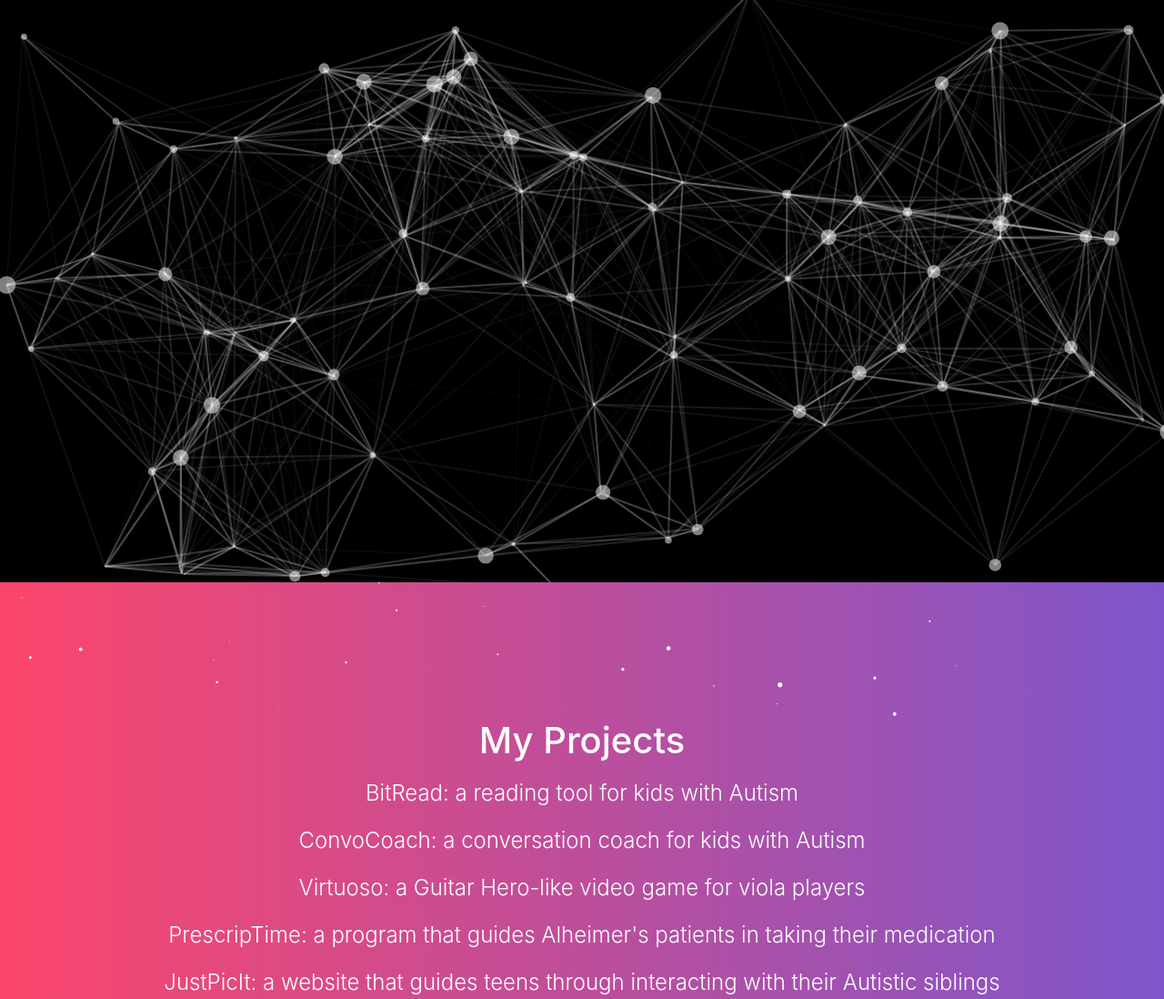
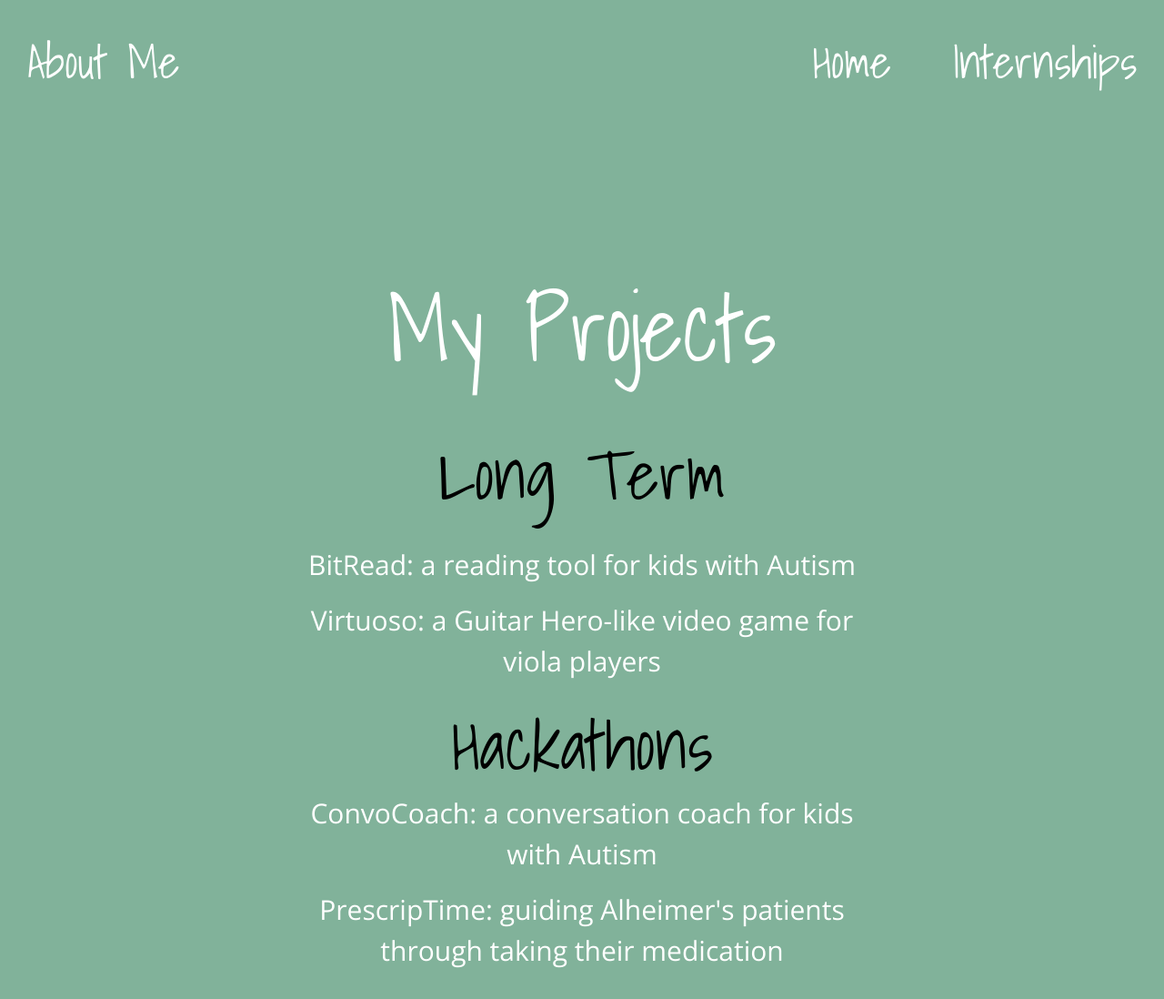
Before and after one commit to SunjanaK/SunjanaK.github.io, a plain HTML site: page myprojects.html in a window 1280 px wide. Shown: the whole page at 91% size. Drawn offline with nearby package versions, Linux system fonts and the light colour scheme; files whose address does not match are found by name.

Commit message:
revamped homepage and my projects

```diff
--- a/index.html
+++ b/index.html
@@ -148,6 +148,12 @@
         /* margin-top: 300px; */
       }
 
+      /* a{
+        text-decoration: none;
+      } */
+
+
+
 
 
 
@@ -168,11 +174,15 @@
 
       <main role="main" class="inner cover">
         <div class = "right links">
-          <div style="position: absolute; top: 30px; right: 30px; font-size: 50px; font-family: 'Shadows Into Light', cursive; color: white">Internships</div>
+          <a href="myprojects.html" style="position: absolute; top: 30px; right: 300px; font-size: 50px; font-family: 'Shadows Into Light', cursive; color: white;">Projects</a>
+          <div style="position: absolute; top: 30px; right: 30px; font-size: 50px; font-family: 'Shadows Into Light', cursive; color: white;">Internships</div>
+          <!-- <div style="position: absolute; top: 30px; right: 300px; font-size: 50px; font-family: 'Shadows Into Light', cursive; color: white;">Projects</div> -->
         </div>
+        <div style="position: absolute; top: 30px; left: 30px; font-size: 50px; font-family: 'Shadows Into Light', cursive; color: white;">About Me</div>
+        <!-- <div style="position: absolute; top: 30px; left: 30px; font-size: 50px; font-family: 'Shadows Into Light', cursive; color: white;">Fun Stuff</div> -->
         <!-- <h3 color="white" style="position: absolute; top: 30px; right: 30px; font-size: 50px; font-family: 'Shadows Into Light', cursive; color: white">Internships</h3> -->
 
-        <h1 class="cover-heading" color="white">Hey, I'm Sunjana!</h1>
+        <h1 class="cover-heading">Hey, I'm Sunjana!</h1>
         <br>
         <br>
         <br>
@@ -231,10 +241,10 @@
 
     <!-- Optional JavaScript -->
     <!-- jQuery first, then Popper.js, then Bootstrap JS -->
-    <script src="https://code.jquery.com/jquery-3.3.1.slim.min.js" integrity="sha384-q8i/X+965DzO0rT7abK41JStQIAqVgRVzpbzo5smXKp4YfRvH+8abtTE1Pi6jizo" crossorigin="anonymous"></script>
+    <!-- <script src="https://code.jquery.com/jquery-3.3.1.slim.min.js" integrity="sha384-q8i/X+965DzO0rT7abK41JStQIAqVgRVzpbzo5smXKp4YfRvH+8abtTE1Pi6jizo" crossorigin="anonymous"></script>
     <script src="https://cdnjs.cloudflare.com/ajax/libs/popper.js/1.14.3/umd/popper.min.js" integrity="sha384-ZMP7rVo3mIykV+2+9J3UJ46jBk0WLaUAdn689aCwoqbBJiSnjAK/l8WvCWPIPm49" crossorigin="anonymous"></script>
     <script src="https://stackpath.bootstrapcdn.com/bootstrap/4.1.3/js/bootstrap.min.js" integrity="sha384-ChfqqxuZUCnJSK3+MXmPNIyE6ZbWh2IMqE241rYiqJxyMiZ6OW/JmZQ5stwEULTy" crossorigin="anonymous"></script>
     <canvas class="background"></canvas>
-    <script src="/Users/sunjana/Desktop/SunjanaK.github.io/particles.js-master/dist/particles.min.js"></script>
+    <script src="/Users/sunjana/Desktop/SunjanaK.github.io/particles.js-master/dist/particles.min.js"></script> -->
   </body>
 </html>
--- a/myprojects.html
+++ b/myprojects.html
@@ -9,13 +9,13 @@
     <link rel="stylesheet" href="https://stackpath.bootstrapcdn.com/bootstrap/4.1.3/css/bootstrap.min.css" integrity="sha384-MCw98/SFnGE8fJT3GXwEOngsV7Zt27NXFoaoApmYm81iuXoPkFOJwJ8ERdknLPMO" crossorigin="anonymous">
     <link rel="icon" href = "https://getbootstrap.com/favicon.ico">
     <link rel="stylesheet" href="https://cdnjs.cloudflare.com/ajax/libs/font-awesome/4.7.0/css/font-awesome.min.css">
-    <link href="https://fonts.googleapis.com/css?family=Cabin&display=swap" rel="stylesheet">
-    <title>My Projects</title>
+    <link href="https://fonts.googleapis.com/css2?family=Open+Sans:wght@400;700&family=Shadows+Into+Light&display=swap" rel="stylesheet">
+    <title>Sunjana Kulkarni</title>
 
     <!-- Bootstrap CSS -->
     <link  href = "https://getbootstrap.com/docs/4.1/dist/css/bootstrap.min.css" rel = "stylesheet">
-
-    <script src = "https://cdn.jsdelivr.net/npm/particles.js@2.0.0/particles.min.js"></script>
+<!--
+    <script src = "https://cdn.jsdelivr.net/npm/particles.js@2.0.0/particles.min.js"></script> -->
     <script type="text/javascript" src="/Users/sunjana/Desktop/SunjanaK.github.io/particles.js-master/src/particles.js"></script>
     <script type="text/javascript" src="/Users/sunjana/Desktop/SunjanaK.github.io/app.js"></script>
     <style>
@@ -33,17 +33,18 @@
         vertical-align: bottom;
       }
 
-      #particles-js
+      /* #particles-js
       {
         height: 100%;
         background-color: #000000;
 
 
-      }
+      } */
 
       body {
     /* The image used */
-        background-image: url("purple.png");
+        background-color: #81b29a;
+        /* background-image: url("purple.png"); */
 
     /* Full height */
         /* height: 100%; */
@@ -55,30 +56,84 @@
 
       }
       h1 {
+        font-family: 'Shadows Into Light', cursive;
         display: block;
         color: white;
         text-align: center;
-        margin-top: 150px;
+        margin-top: 300px;
+        /* margin-left: 20px; */
         position: relative;
-
+        font-size: 100px;
 
       }
-      p {
-        color: white;
-        margin-left: 100px;
-        margin-right: 100px;
+
+      h2 {
+        font-family: 'Shadows Into Light', cursive;
+        display: block;
+        color: black;
         text-align: center;
+        /* margin-top: 300px; */
+        /* margin-left: 50px; */
+        position: relative;
+        font-size: 75px;
+
       }
 
+      /* h3 {
+        color: #6d6875;
+        margin-left: 300px;
+        margin-right: 300px;
+        text-align: center;
+
+      } */
+
       .center {
-        display: block;
+        width: 650px;
+        max-width: 100%;
         margin-left: auto;
         margin-right: auto;
-        margin-top: 100px;
+        /* content: "";
+        clear: both;
+        display: table; */
+      }
+
+      /* .center {
+        display: block;
+        margin-left: 35%;
+        margin-right: auto;
+        margin-top: 300px;
         border-collapse:collapse;
+        /* position: relative; */
+        /* top: 75px;
+        /* width: 50%; */
+      /* } */
+
+      .miditem {
+        float: left;
+        /* width: "300px"; */
+        /* margin-left: 25%; */
+
+      }
+
+      .centertext {
+        width: 300px;
+        height: 300px;
+        /* margin-right: 15%; */
+        margin-left: 51%;
+
         position: relative;
-        top: 75px;
-        /* width: 50%; */
+      }
+
+      #profilepic {
+        float: left;
+        width: 400px;
+        vertical-align: middle;
+        margin-right: 50px;
+        /* margin-left: 500px; */
+        /* display: inline-block; */
+        /* margin-top: 200px; */
+        /* width: 680px;
+        height: 700px; */
       }
 
       .fa-github {
@@ -89,10 +144,25 @@
         color: black;
       }
 
-      a {
-        color:white;
-        /* font-family: 'Cabin', sans-serif; */
+      .email {
+        color:black;
       }
+
+      #profiletext {
+        /* float: left; */
+        /* margin-left: 40%; */
+        /* float: right; */
+        /* margin-top: 300px; */
+        font-family: 'Open Sans', sans-serif;
+        font-size: 26px;
+        color: white;
+        width: 100px;
+        /* margin-top: 300px; */
+      }
+
+      /* a{
+        text-decoration: none;
+      } */
 
 
 
@@ -103,30 +173,39 @@
   </head>
   <body class = "text-center" data-gr-c-s-loaded="true" background-size=cover>
     <div id="particles-js"></div>
+    <div class = "right links">
+      <a href="index.html" style="position: absolute; top: 30px; right: 300px; font-size: 50px; font-family: 'Shadows Into Light', cursive; color: white;">Home</a>
+      <div style="position: absolute; top: 30px; right: 30px; font-size: 50px; font-family: 'Shadows Into Light', cursive; color: white;">Internships</div>
+      <!-- <div style="position: absolute; top: 30px; right: 300px; font-size: 50px; font-family: 'Shadows Into Light', cursive; color: white;">Projects</div> -->
+    </div>
+    <div style="position: absolute; top: 30px; left: 30px; font-size: 50px; font-family: 'Shadows Into Light', cursive; color: white;">About Me</div>
     <h1>My Projects</h1>
+    <div class = "center">
+    <br>
+    <br>
+    <h2>Long Term</h2>
+    <br>
+    <a href = "BitReadexp.html" class = "lead"  style="font-size: 30px; font-family: 'Open Sans', sans-serif; color: white;">BitRead: a reading tool for kids with Autism</a>
     <p></p>
+    <a href = "https://www.linkedin.com/in/sunjana-kulkarni/" class = "lead"  style="font-size: 30px; font-family: 'Open Sans', sans-serif; color: white;" color="white">Virtuoso: a Guitar Hero-like video game for viola players</a>
+    <br>
+    <br>
+    <h2>Hackathons</h3>
+    <a href = "https://www.linkedin.com/in/sunjana-kulkarni/" class = "lead"  style="font-size: 30px; font-family: 'Open Sans', sans-serif; color: white;" color="white">ConvoCoach: a conversation coach for kids with Autism</a>
     <p></p>
-    <a href = "BitReadexp.html" class = "lead" style="font-size:24px" color="white">BitRead: a reading tool for kids with Autism</a>
+
     <p></p>
-    <a href = "https://www.linkedin.com/in/sunjana-kulkarni/" class = "lead" style="font-size:24px" color="white">ConvoCoach: a conversation coach for kids with Autism</a>
+    <a href = "https://www.linkedin.com/in/sunjana-kulkarni/" class = "lead"  style="font-size: 30px; font-family: 'Open Sans', sans-serif; color: white;" color="white">PrescripTime: guiding Alheimer's patients through taking their medication</a>
     <p></p>
-    <a href = "https://www.linkedin.com/in/sunjana-kulkarni/" class = "lead" style="font-size:24px" color="white">Virtuoso: a Guitar Hero-like video game for viola players</a>
-    <p></p>
-    <a href = "https://www.linkedin.com/in/sunjana-kulkarni/" class = "lead" style="font-size:24px" color="white">PrescripTime: a program that guides Alheimer's patients in taking their medication</a>
-    <p></p>
-    <a href = "https://www.linkedin.com/in/sunjana-kulkarni/" class = "lead" style="font-size:24px" color="white">JustPicIt: a website that guides teens through interacting with their Autistic siblings</a>
+  </div>
+    <!-- <a href = "https://www.linkedin.com/in/sunjana-kulkarni/" class = "lead" style="font-size:24px" color="white">JustPicIt: a website that guides teens through interacting with their Autistic siblings</a> -->
 
-    <!-- <div class="cover-container d-flex w-100 h-100 p-3 mx-auto flex-column">
-      <header class="masthead mb-auto">
-        <div class="inner">
-          <h3 class="masthead-brand">Cover</h3>
-          <nav class="nav nav-masthead justify-content-center">
-            <a class = "nav-link active" href = "#">Home</a>
-            <a class="nav-link" href="#">Features</a>
-            <a class="nav-link" href="#">Contact</a>
-          </nav>
-        </div> -->
 
+    <!-- Optional JavaScript -->
+    <!-- jQuery first, then Popper.js, then Bootstrap JS -->
+    <script src="https://code.jquery.com/jquery-3.3.1.slim.min.js" integrity="sha384-q8i/X+965DzO0rT7abK41JStQIAqVgRVzpbzo5smXKp4YfRvH+8abtTE1Pi6jizo" crossorigin="anonymous"></script>
+
+  </body>
 
 
 
```
